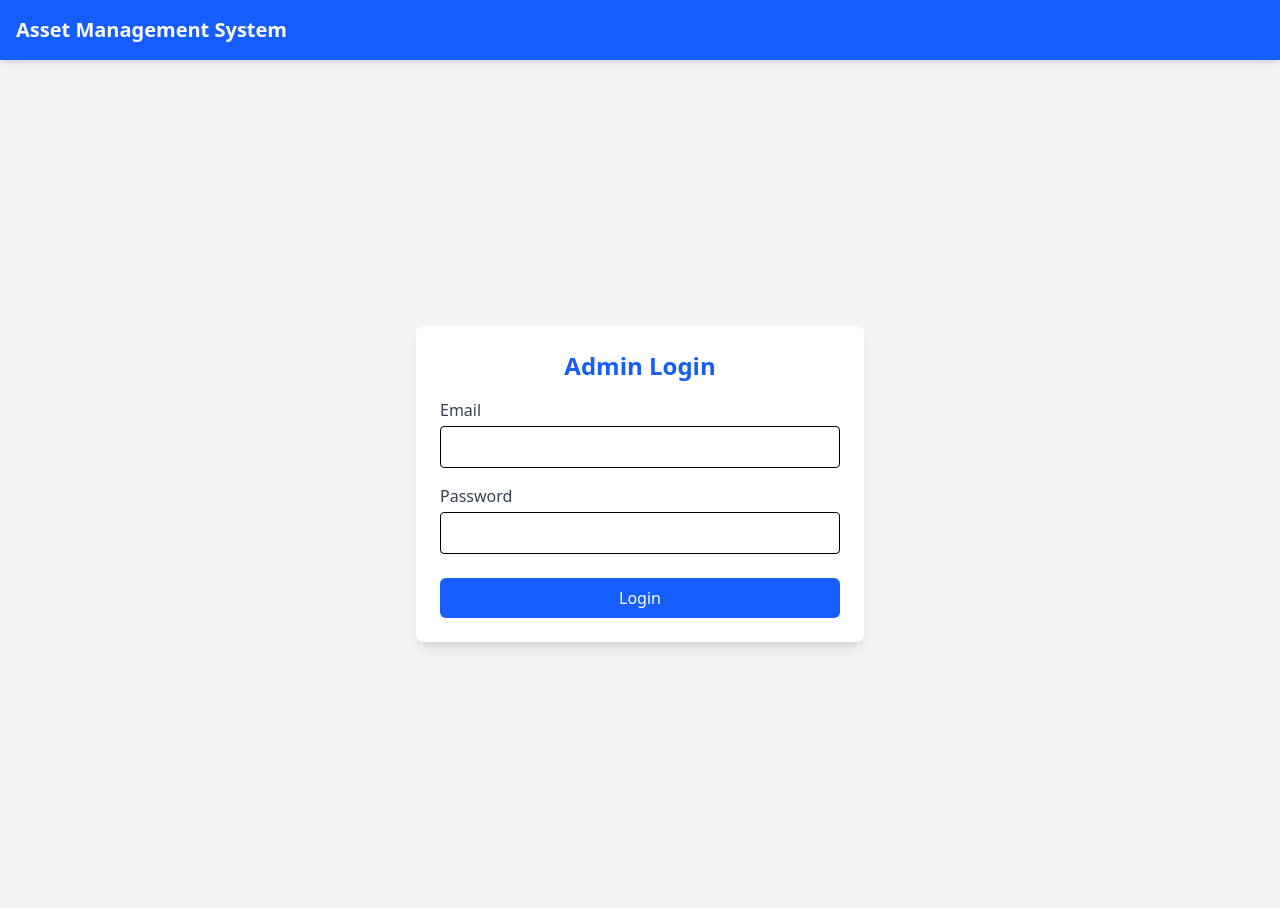
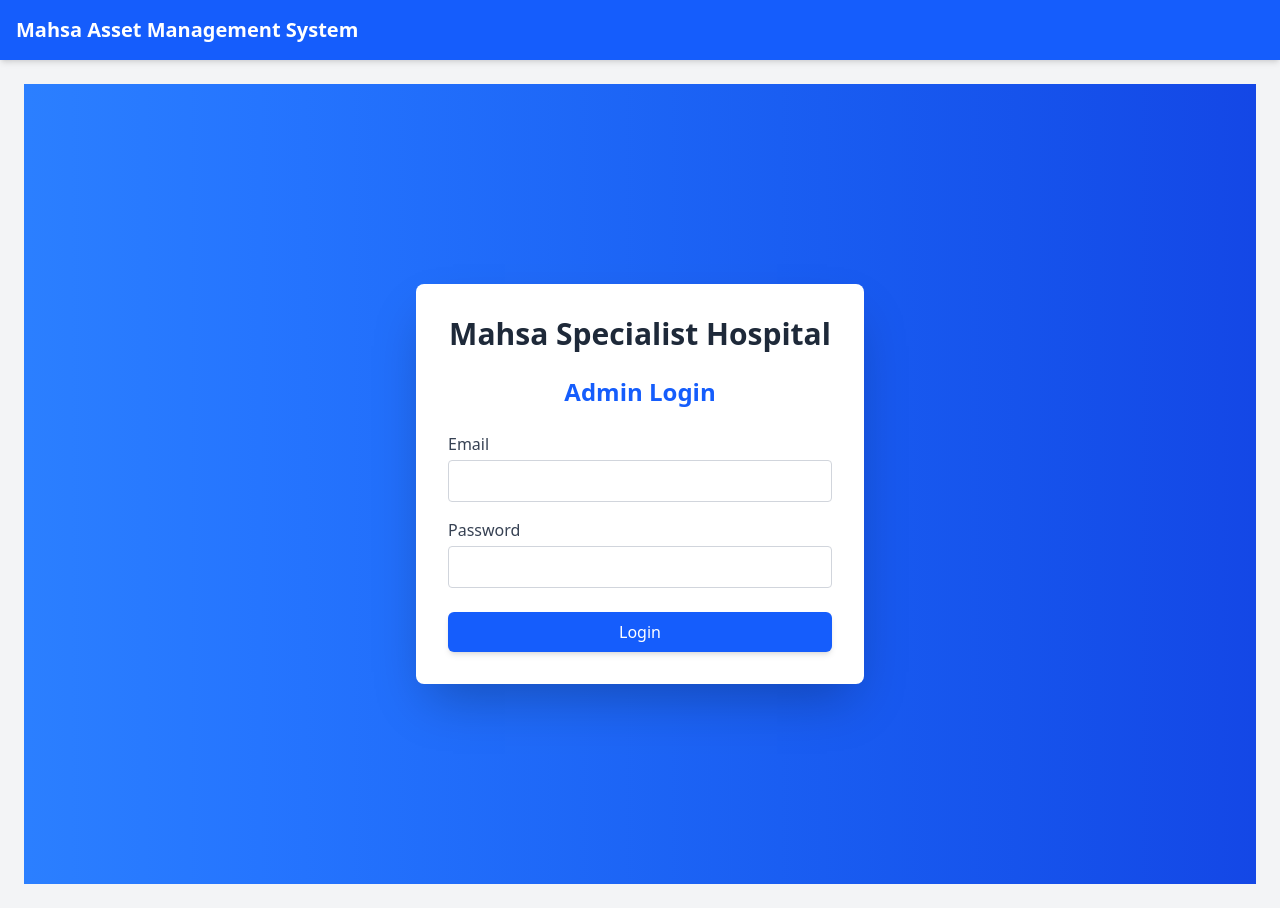
Before and after one commit to MohamedNihmath18/Asset-management-frontend, a React (Vite) app: page /login in a window 1280 px wide. Built offline with nearby package versions, Linux system fonts and the light colour scheme.

Commit message:
login page

```diff
--- a/src/components/Login.jsx
+++ b/src/components/Login.jsx
@@ -1,63 +1,3 @@
-// import React, { useState } from "react";
-// import axios from "axios";
-// import { useNavigate } from "react-router-dom";
-
-// const Login = () => {
-//   const [email, setEmail] = useState("");
-//   const [password, setPassword] = useState("");
-//   const [error, setError] = useState("");
-//   const navigate = useNavigate();
-
-//   const handleLogin = async (e) => {
-//     e.preventDefault();
-//     try {
-//       const response = await axios.post("https://asset-management-backend-vegp.onrender.com/api/auth/login", { email, password });
-//       localStorage.setItem("token", response.data.token);
-//       navigate("/"); // Redirect to dashboard after login
-//     } catch (err) {
-//       setError("Invalid email or password");
-//     }
-//   };
-
-//   return (
-//     <div className="flex justify-center items-center h-screen bg-gray-100">
-//       <div className="w-96 bg-white p-6 shadow-lg rounded">
-//         <h2 className="text-center text-2xl font-semibold text-blue-600">Admin Login</h2>
-//         {error && <p className="text-red-500 text-center">{error}</p>}
-//         <form onSubmit={handleLogin}>
-//           <div className="mt-4">
-//             <label className="block text-gray-700">Email</label>
-//             <input
-//               type="email"
-//               className="w-full border p-2 rounded"
-//               value={email}
-//               onChange={(e) => setEmail(e.target.value)}
-//               required
-//             />
-//           </div>
-
-//           <div className="mt-4">
-//             <label className="block text-gray-700">Password</label>
-//             <input
-//               type="password"
-//               className="w-full border p-2 rounded"
-//               value={password}
-//               onChange={(e) => setPassword(e.target.value)}
-//               required
-//             />
-//           </div>
-
-//           <button type="submit" className="mt-6 w-full bg-blue-600 text-white py-2 rounded hover:bg-blue-800">
-//             Login
-//           </button>
-//         </form>
-//       </div>
-//     </div>
-//   );
-// };
-
-// export default Login;
-
 import React, { useState } from "react";
 import axios from "axios";
 import { useNavigate } from "react-router-dom";
@@ -80,16 +20,24 @@ const Login = () => {
   };
 
   return (
-    <div className="flex justify-center items-center min-h-screen bg-gray-100 px-4">
-      <div className="w-full max-w-md bg-white p-6 shadow-lg rounded-lg">
+    <div className="flex justify-center items-center min-h-screen bg-gradient-to-r from-blue-500 to-blue-700 px-4">
+      <div className="w-full max-w-md bg-white p-8 shadow-2xl rounded-lg">
+
+        {/* Hospital Name */}
+        <h1 className="text-center text-3xl font-bold text-gray-800 mb-6">
+          Mahsa Specialist Hospital
+        </h1>
+
+        {/* Login Form */}
         <h2 className="text-center text-2xl font-semibold text-blue-600">Admin Login</h2>
         {error && <p className="text-red-500 text-center mt-2">{error}</p>}
-        <form onSubmit={handleLogin} className="mt-4">
+
+        <form onSubmit={handleLogin} className="mt-6">
           <div>
-            <label className="block text-gray-700">Email</label>
+            <label className="block text-gray-700 font-medium">Email</label>
             <input
               type="email"
-              className="w-full border p-2 rounded mt-1 focus:outline-none focus:ring-2 focus:ring-blue-400"
+              className="w-full border border-gray-300 p-2 rounded mt-1 focus:outline-none focus:ring-2 focus:ring-blue-500"
               value={email}
               onChange={(e) => setEmail(e.target.value)}
               required
@@ -97,10 +45,10 @@ const Login = () => {
           </div>
 
           <div className="mt-4">
-            <label className="block text-gray-700">Password</label>
+            <label className="block text-gray-700 font-medium">Password</label>
             <input
               type="password"
-              className="w-full border p-2 rounded mt-1 focus:outline-none focus:ring-2 focus:ring-blue-400"
+              className="w-full border border-gray-300 p-2 rounded mt-1 focus:outline-none focus:ring-2 focus:ring-blue-500"
               value={password}
               onChange={(e) => setPassword(e.target.value)}
               required
@@ -109,7 +57,7 @@ const Login = () => {
 
           <button
             type="submit"
-            className="mt-6 w-full bg-blue-600 text-white py-2 rounded-md hover:bg-blue-700 transition duration-200"
+            className="mt-6 w-full bg-blue-600 text-white py-2 rounded-md hover:bg-blue-700 transition duration-200 shadow-md"
           >
             Login
           </button>
--- a/src/components/Navbar.jsx
+++ b/src/components/Navbar.jsx
@@ -31,7 +31,7 @@ const Navbar = () => {
     <nav className="bg-blue-600 text-white p-4 shadow-md">
       <div className="container mx-auto flex justify-between items-center">
         {/* Logo / Brand */}
-        <Link to="/" className="text-xl font-bold">Asset Management System</Link>
+        <Link to="/" className="text-xl font-bold">Mahsa Asset Management System</Link>
 
         {/* Mobile Menu Button */}
         <button
```
